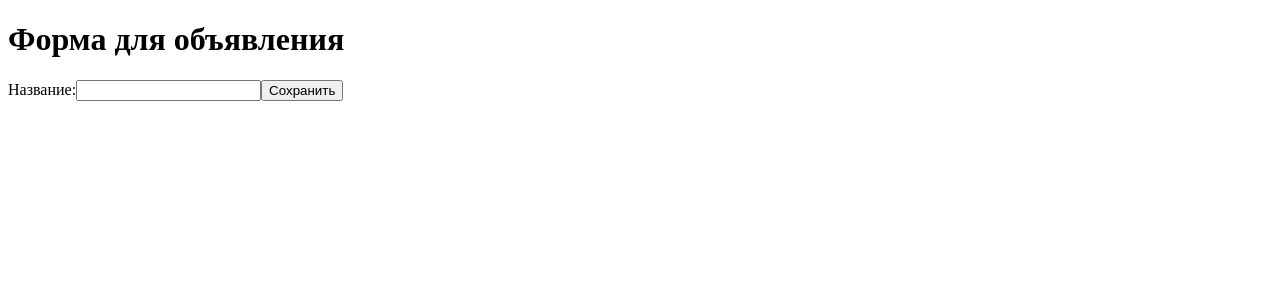
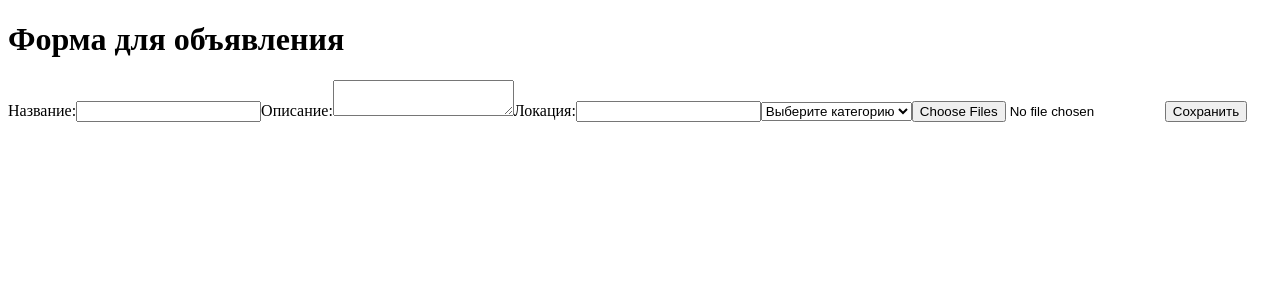
Before and after one commit to Timaks/avito, a React app: page /form in a window 1280 px wide. Shown: the top 300 px of the page. Built offline with nearby package versions, Linux system fonts and the light colour scheme; the HTML template or start-up script is replaced by a standard one.

Commit message:
делаем форму

```diff
--- a/src/pages/FormPage.tsx
+++ b/src/pages/FormPage.tsx
@@ -1,20 +1,93 @@
-import React from 'react';
+import React, { useState } from 'react'
 
+interface FeedbackFormData {
+  name: string
+  description: string
+  location: string
+  type: string
+  image: string
+}
 function FormPage() {
   // разместить логику формы создания/редактирования объявления
+  const [formData, setFormData] = useState<FeedbackFormData>({
+    name: '',
+    description: '',
+    location: '',
+    type: '',
+    image: '',
+  })
+
+  const handleInputChange = (
+    e: React.ChangeEvent<
+      HTMLInputElement | HTMLTextAreaElement | HTMLSelectElement
+    >
+  ) => {
+    const { name, value } = e.target
+    setFormData((prev) => ({
+      ...prev,
+      [name]: value,
+    }))
+  }
+  const handleFileChange = () => {}
+  const handleSubmit = (e: React.FormEvent<HTMLFormElement>) => {
+    e.preventDefault()
+    // Здесь можно выполнить валидацию и отправку данных, например, через axios
+    console.log(formData)
+  }
   return (
     <div>
       <h1>Форма для объявления</h1>
-      <form>
-        {/* поля формы */}
+      {/*
+Локация (обязательное)
+Фото (необязательное)
+Категория объявления (выпадающий список: Недвижимость, Авто, Услуги) (обязательное) */}
+      <form onSubmit={handleSubmit}>
         <label>
           Название:
-          <input type="text" />
+          <input
+            required
+            type='text'
+            name='name'
+            onChange={handleInputChange}
+            value={formData.name}
+          />
         </label>
-        <button type="submit">Сохранить</button>
+        <label>
+          Описание:
+          <textarea
+            name='description'
+            required
+            value={formData.description}
+            onChange={handleInputChange}
+          />
+        </label>
+        <label>
+          Локация:
+          <input
+            required
+            type='text'
+            name='location'
+            onChange={handleInputChange}
+            value={formData.location}
+          />
+        </label>
+        <select name='type' value={formData.type} onChange={handleInputChange}>
+          <option value=''>Выберите категорию</option>
+          <option value='realty'>Недвижимость</option>
+          <option value='auto'>Авто</option>
+          <option value='services'>Услуги</option>
+        </select>
+        <input
+          type='file'
+          className='custom-file-input'
+          multiple
+          accept='image/*, .pdf, .doc, .docx'
+          onChange={handleFileChange}
+        />
+        <button type='submit'>Сохранить</button>
       </form>
     </div>
-  );
+  )
 }
 
-export default FormPage;
+export default FormPage
--- a/src/pages/ListPage.tsx
+++ b/src/pages/ListPage.tsx
@@ -12,31 +12,41 @@ interface ListPageTypes {
 
 function ListPage() {
   const [items, setItems] = useState<ListPageTypes[]>([])
-  const [error, setError] = useState(null) // state для ошибки (необязательно)
+  const [error, setError] = useState<string | null>(null)
+  const [loading, setLoading] = useState<boolean>(true)
 
   useEffect(() => {
-    axios
-      .get<ListPageTypes[]>('http://localhost:3000/items')
-      .then((response) => {
-        const data = response.data
-        console.log(data)
-        setItems(data) // сохраняем объявления в state
-      })
-      .catch((error) => {
+    const fetchItems = async () => {
+      try {
+        const response = await axios.get<ListPageTypes[]>(
+          'http://localhost:3000/items'
+        )
+        setItems(response.data) // сохраняем объявления в state
+      } catch (error) {
         console.error('Error fetching items:', error)
-        setError(error.message) // сохраняем текст ошибки (необязательно)
-      })
+        setError('Не удалось загрузить объявления. Попробуйте позже.')
+      } finally {
+        setLoading(false)
+      }
+    }
+
+    fetchItems()
   }, [])
 
   return (
     <div>
       <h1>Список объявлений</h1>
+      <Link to='/form'>
+        <button>Разместить объявление</button>
+      </Link>
+      {/* Если в процессе загрузки - покажем загрузочный индикатор */}
+      {loading && <p>Загрузка...</p>}
 
       {/* Если ошибка — выведем её */}
-      {error && <p style={{ color: 'red' }}>Ошибка: {error}</p>}
+      {error && <p style={{ color: 'red' }}>{error}</p>}
 
       {/* Если объявлений нет, напишем, что пока ничего нет */}
-      {items.length === 0 && !error && <p>Пока нет объявлений.</p>}
+      {items.length === 0 && !loading && <p>Пока нет объявлений.</p>}
 
       <ul>
         {/* Перебираем массив объявлений и рендерим списком */}
```
